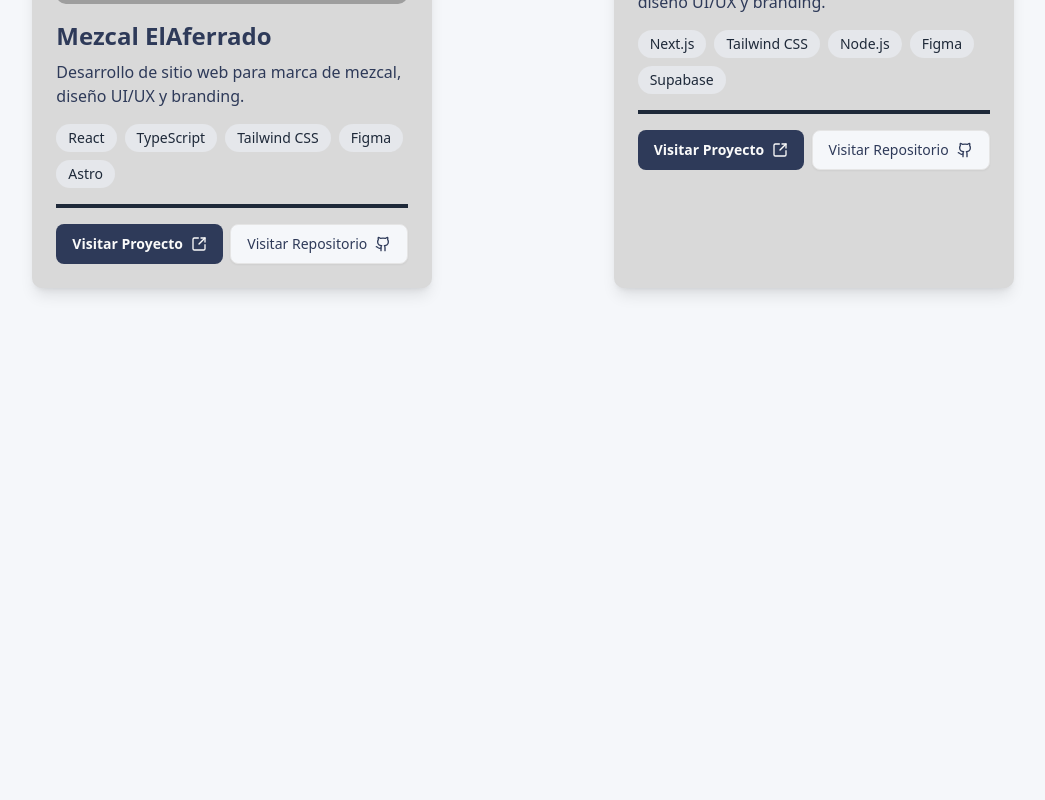
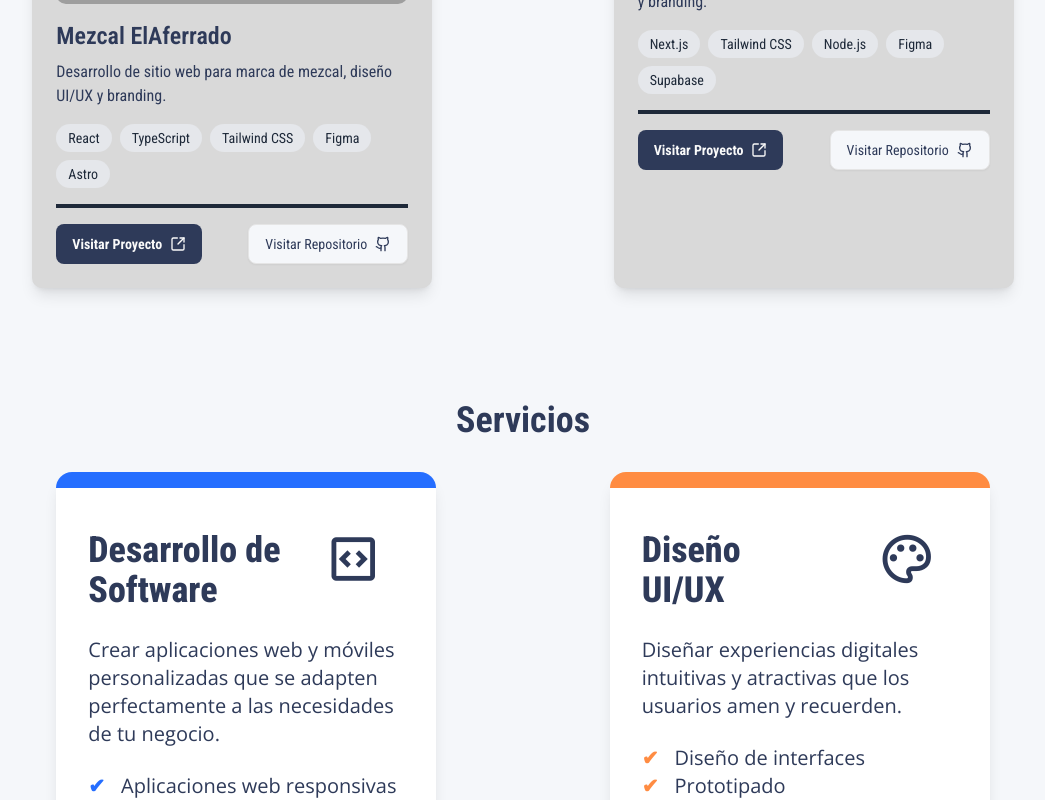
Before and after one commit to SethMillan/esedav, a Next.js app: page / in a window 1280 px wide. Shown: the part 2000-2800 px from the top of the page, without its empty margins (117-1162 px from the left). Before the commit the page ends 2400 px from the top, so only its background shows below. Built offline with nearby package versions, Linux system fonts and the light colour scheme; grey boxes are pictures that could not be loaded.

Commit message:
feat: :sparkles: service terminado

```diff
--- /dev/null
+++ b/app/components/Services.tsx
@@ -0,0 +1,104 @@
+import { Button } from "@/components/ui/button";
+import { MoveUpRight } from "lucide-react";
+import React from "react";
+import { Open_Sans } from "next/font/google";
+
+const openSans = Open_Sans({
+  subsets: ["latin"],
+  weight: ["300", "400", "600"],
+});
+
+function Services() {
+  const services = [
+    {
+      title: "Desarrollo de Software",
+      icon: "code_blocks",
+      description:
+        "Crear aplicaciones web y móviles personalizadas que se adapten perfectamente a las necesidades de tu negocio.",
+      checks: [
+        "Aplicaciones web responsivas",
+        "Desarrollo de APIs REST",
+        "Integraciones de sistemas",
+        "Optimización de rendimiento",
+      ],
+      color: "256EFF",
+    },
+    {
+      title: "Diseño UI/UX",
+      icon: "palette",
+      description:
+        "Diseñar experiencias digitales intuitivas y atractivas que los usuarios amen y recuerden.",
+      checks: [
+        "Diseño de interfaces",
+        "Prototipado",
+        "Usabilidad",
+        "Accesibilidad",
+      ],
+      color: "FF8C42",
+    },
+  ];
+
+  return (
+    <section className="h-screen">
+      <h1 className="text-4xl font-bold text-center mb-8">Servicios</h1>
+      <div className="flex justify-evenly w-full">
+        {services.map((service, index) => (
+          <div
+            key={index}
+            className=" relative w-95 bg-[#ffffff] dark:bg-gray-800 p-8 rounded-2xl hover:shadow-xl  transition-shadow duration-300 shadow-lg flex flex-col gap-4 "
+          >
+            <div
+              className="w-full h-4 absolute top-0 left-0 rounded-t-2xl"
+              style={{ backgroundColor: `#${service.color}` }}
+            ></div>
+            <h2 className="text-4xl font-extrabold flex items-center gap-2 pt-4 justify-evenly">
+              {service.title}
+              {service.icon && (
+                <div className="w-38 flex items-center justify-end h-25">
+                  <span
+                    className="material-symbols-outlined text-4xl w-20 h-20"
+                    style={{ fontSize: "58px" }}
+                    aria-hidden
+                  >
+                    {service.icon}
+                  </span>
+                </div>
+              )}
+            </h2>
+            <p className={`${openSans.className} text-xl font-light`}>
+              {service.description}
+            </p>
+            <ul className="list-disc list-inside mt-2">
+              {service.checks.map((check, i) => (
+                <div
+                  key={i}
+                  className={`${openSans.className} text-xl font-normal flex flex-row gap-4`}
+                >
+                  <span
+                    style={{ color: `#${service.color}` }}
+                    className="font-bold"
+                  >
+                    ✔
+                  </span>
+                  {check}
+                </div>
+              ))}
+            </ul>
+            <div className="flex items-end justify-end pt-2 h-full">
+              <Button
+                variant={service.color === "FF8C42" ? "orange" : "secondary"}
+                size={"lg"}
+              >
+                <span className="text-xl">CONTRATAME</span>
+
+                <MoveUpRight />
+              </Button>
+            </div>
+          </div>
+        ))}
+      </div>
+    </section>
+  );
+}
+
+export default Services;
--- a/app/globals.css
+++ b/app/globals.css
@@ -1,5 +1,14 @@
 @import "tailwindcss";
-/*@import "tw-animate-css";*/
+
+/* Material Symbols Outlined */
+.material-symbols-outlined {
+  font-family: "Material Symbols Outlined";
+  font-variation-settings: "FILL" 0, "wght" 400, "GRAD" 0, "opsz" 24;
+  font-weight: normal;
+  font-style: normal;
+  display: inline-block;
+  vertical-align: middle;
+}
 
 @custom-variant dark (&:is(.dark *));
 
@@ -54,7 +63,7 @@
 
 :root {
   --radius: 0.625rem;
-  --background: #F5F7FA;
+  --background: #f5f7fa;
   --foreground: oklch(0.145 0 0);
   --card: oklch(1 0 0);
   --card-foreground: oklch(0.145 0 0);
--- a/app/layout.tsx
+++ b/app/layout.tsx
@@ -15,7 +15,7 @@
 const robotoCondensed = Roboto_Condensed({
   variable: "--font-roboto-condensed",
   subsets: ["latin"],
-  weight: ["200","300", "400", "600", "700", "800"],
+  weight: ["200", "300", "400", "600", "700", "800"],
 });
 
 export const metadata: Metadata = {
@@ -31,8 +31,14 @@
 }>) {
   return (
     <html lang="en">
+      <head>
+        <link
+          rel="stylesheet"
+          href="https://fonts.googleapis.com/css2?family=Material+Symbols+Outlined"
+        />
+      </head>
       <body
-        className={`${geistSans.variable} ${geistMono.variable} ${robotoCondensed.variable} antialiased` }
+        className={`${geistSans.variable} ${geistMono.variable} ${robotoCondensed.variable} ${robotoCondensed.className} antialiased`}
       >
         {children}
       </body>
--- a/app/page.tsx
+++ b/app/page.tsx
@@ -4,6 +4,7 @@
 import Hero from "./components/Hero";
 import About from "./components/About";
 import Projects from "./components/Projects";
+import Services from "./components/Services";
 
 export default function Home() {
   return (
@@ -13,6 +14,7 @@
         <Hero/>
         <About/>
         <Projects/>
+        <Services/>
       </div>
     </>
   );
--- a/components/ui/button.tsx
+++ b/components/ui/button.tsx
@@ -19,6 +19,7 @@
         ghost:
           "hover:bg-accent hover:text-accent-foreground dark:hover:bg-accent/50",
         link: "text-primary underline-offset-4 hover:underline",
+        orange: "bg-[#FF8C42] text-white hover:bg-[#FF8C42]/90 ",
 
       },
       size: {
```
